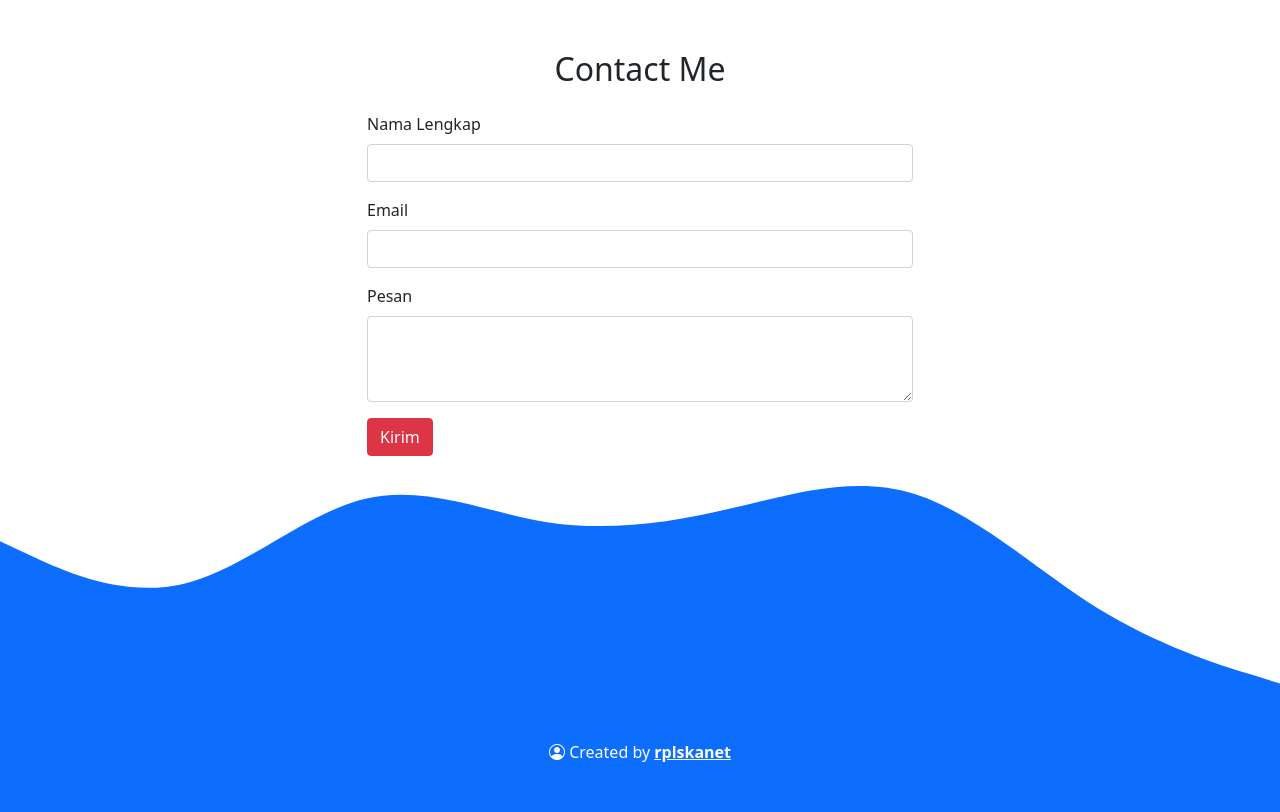
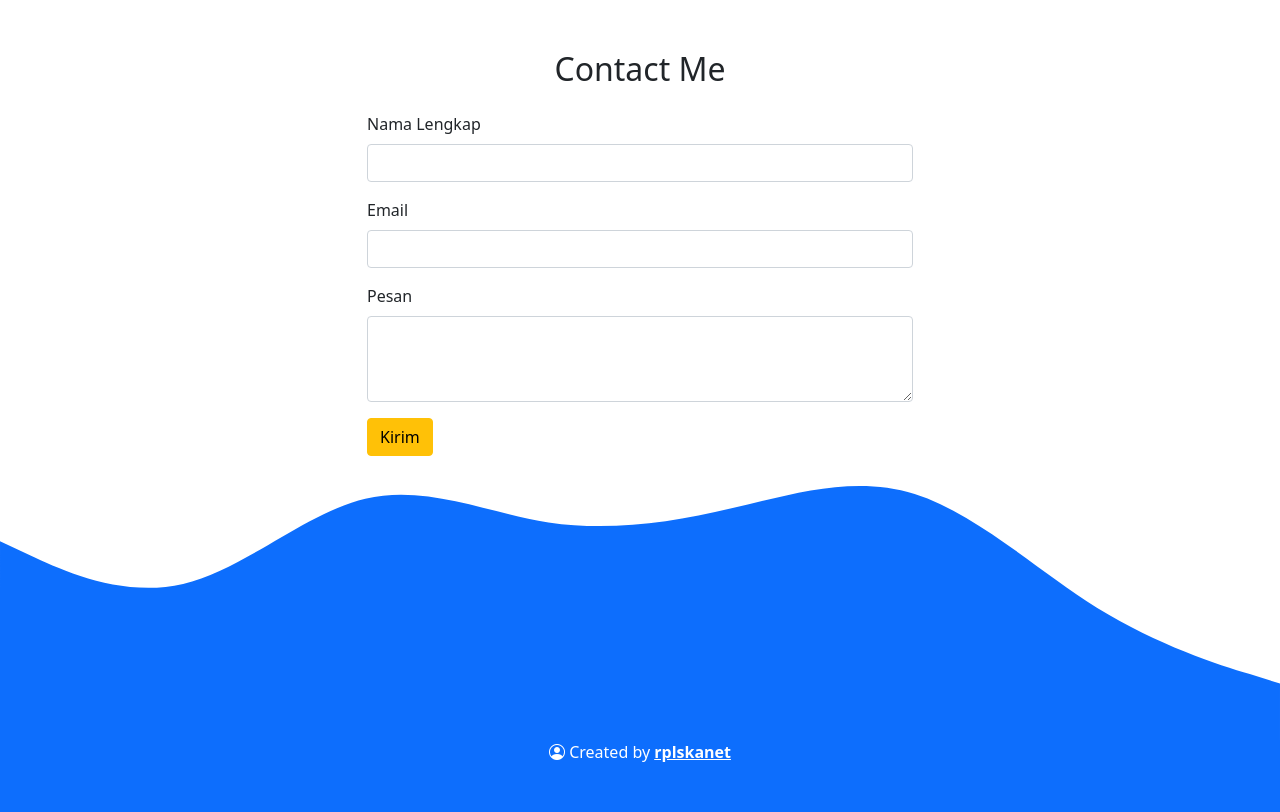
Before and after one commit to astiitsa/asti.github.io, a plain HTML site: page index.html in a window 1280 px wide. Shown: the part 2564-3376 px from the top of the page. Drawn offline with nearby package versions, Linux system fonts and the light colour scheme.

Commit message:
mengubah warna tombol2

```diff
--- a/index.html
+++ b/index.html
@@ -172,7 +172,7 @@
                 <label for="pesan" class="form-label">Pesan</label>
                 <textarea class="form-control" id="pesan" rows="3"></textarea>
               </div>
-              <button type="submit" class="btn btn-danger">Kirim</button>
+              <button type="submit" class="btn btn-warning">Kirim</button>
             </form>
           </div>
         </div>
```
